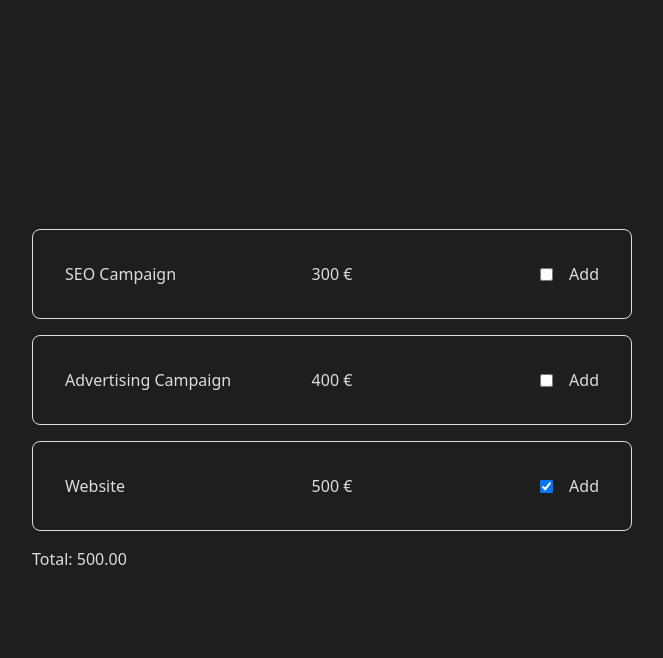
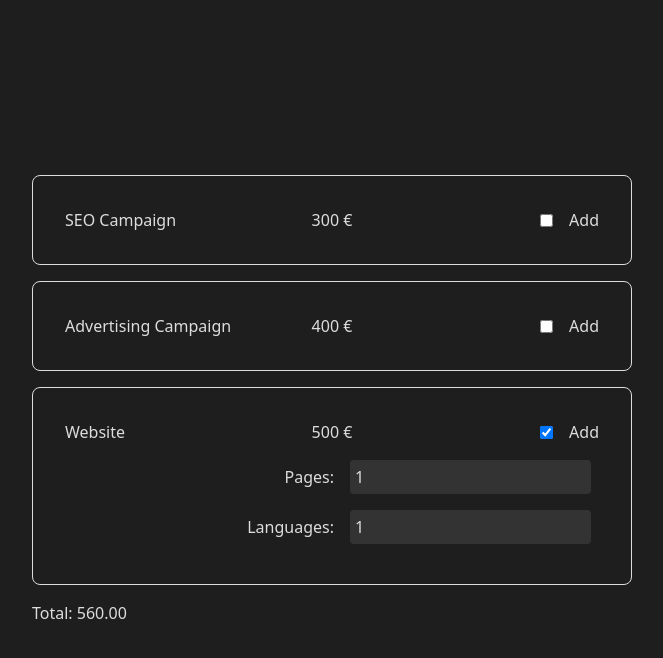
Before and after one commit to H3llynx/6.React, a React (Vite) app: page /6.React/ in a window 1280 px wide. Both pictures are taken after a click on the checkbox "Website". Shown: the top 658 px of the page, without its empty margins (308-971 px from the left). Built offline with nearby package versions, Linux system fonts and the light colour scheme.

Commit message:
refactor/reorganise existing code to try matching feature based architecture

```diff
--- a/src/components/Products/Products.tsx
+++ /dev/null
@@ -1,48 +0,0 @@
-import { useState } from "react";
-import products from "../../config/products.json";
-
-export function Products() {
-    const [selectedProducts, setSelectedProducts] = useState<string[]>([]);
-    const [total, setTotal] = useState<number>(0);
-
-    const toggleProduct = (e: React.ChangeEvent<HTMLInputElement>) => {
-        let productList = [...selectedProducts];
-        if (productList.includes(e.target.value)) {
-            productList = productList.filter((product) => product !== e.target.value);
-        } else {
-            productList = [...productList, e.target.value];
-        }
-        setSelectedProducts(productList);
-        setTotal(products
-            .filter((product) => productList.includes(product.id))
-            .reduce((acc, prod) => acc + prod.price, 0)
-        );
-    };
-
-    return (
-        <section className="flex flex-col gap-1">
-            {products.map((prod) => {
-                return (
-                    <div className="grid grid-cols-3 w-[80vw] items-center p-2 rounded-lg border border-solid border-light hover:border-violet md:w-[600px]">
-                        <label key={prod.id} htmlFor={prod.id}>
-                            <h2>{prod.name}</h2>
-                        </label>
-                        <h3 className="text-center">{prod.price} €</h3>
-                        <div className="flex gap-1 items-center justify-end">
-                            <input
-                                key={prod.id}
-                                id={prod.id}
-                                onChange={(e) => toggleProduct(e)}
-                                type="checkbox"
-                                value={prod.id}
-                            />
-                            Add
-                        </div>
-                    </div>
-                );
-            })}
-
-            <div>Total: {total.toFixed(2)}</div>
-        </section>
-    )
-}
--- /dev/null
+++ b/src/features/components/ProductCheckbox/Product.tsx
@@ -0,0 +1,20 @@
+import type { ProductProps } from "../../types"
+export function ProductCheckbox({ id, name, price, onChange }: ProductProps) {
+    return (
+        <>
+            <label key={id} htmlFor={id}>
+                <h2>{name}</h2>
+            </label>
+            <h3 className="text-center">{price} €</h3>
+            <div className="flex gap-1 items-center justify-end">
+                <input
+                    key={id}
+                    id={id}
+                    onChange={onChange}
+                    type="checkbox"
+                    value={id}
+                />Add
+            </div>
+        </>
+    )
+}
--- /dev/null
+++ b/src/features/components/ProductGroup/ProductGroup.tsx
@@ -0,0 +1,63 @@
+import { useEffect, useState } from "react";
+import products from "../../../config/products.json";
+import type { Product } from "../../types";
+import { ProductCheckbox } from "../ProductCheckbox/Product";
+import { WebFeatures } from "../WebFeatures/WebFeatures";
+
+export function ProductGroup() {
+    const [selectedProducts, setSelectedProducts] = useState<Product[]>([]);
+    const [total, setTotal] = useState<number>(0);
+    const [pages, setPages] = useState<number>(1);
+    const [languages, setLanguages] = useState<number>(1);
+
+    const isWebSelected = selectedProducts.some(product => product.id === "web");
+
+    const toggleProduct = (e: React.ChangeEvent<HTMLInputElement>) => {
+        const productId = e.target.value;
+        let productList = [...selectedProducts];
+        if (productList.some(product => product.id === productId)) {
+            productList = productList.filter((product) => product.id !== productId);
+        } else {
+            const productToAdd = products.find(p => p.id === productId);
+            if (productToAdd) {
+                productList = [...productList, productToAdd];
+            }
+        }
+        setSelectedProducts(productList);
+    };
+
+    useEffect(() => {
+        const productsTotal = selectedProducts.reduce((acc, prod) => acc + prod.price, 0);
+        const pagesTotal = isWebSelected ? pages * 30 : 0;
+        const languagesTotal = isWebSelected ? languages * 30 : 0;
+
+        setTotal(productsTotal + pagesTotal + languagesTotal);
+    }, [selectedProducts, pages, languages, isWebSelected]);
+
+    return (
+        <section className="flex flex-col gap-1">
+            {products.map((prod) => {
+                return (
+                    <div className="grid grid-cols-3 w-[80vw] items-center p-2 rounded-lg border border-solid border-light hover:border-violet md:w-[600px]">
+                        <ProductCheckbox
+                            id={prod.id}
+                            name={prod.name}
+                            price={prod.price}
+                            onChange={(e) => toggleProduct(e)}
+                        />
+                        {prod.id === "web" && isWebSelected &&
+                            <WebFeatures
+                                pages={pages}
+                                setPages={setPages}
+                                languages={languages}
+                                setLanguages={setLanguages}
+                            />}
+
+                    </div>
+                );
+            })}
+
+            <div>Total: {total.toFixed(2)}</div>
+        </section>
+    )
+}
--- /dev/null
+++ b/src/features/components/WebFeatures/WebFeatures.tsx
@@ -0,0 +1,30 @@
+import type { WebFeatures } from "../../types";
+
+export function WebFeatures({ pages, setPages, languages, setLanguages }: WebFeatures) {
+
+
+    const addPages = (e: React.ChangeEvent<HTMLInputElement>) => {
+        setPages(Number(e.target.value))
+    }
+
+    const addLanguages = (e: React.ChangeEvent<HTMLInputElement>) => {
+        setLanguages(Number(e.target.value))
+    }
+
+    return (
+        <>
+            <div className="p-0.5 pt-1 col-span-full text-right">
+                <label>
+                    Pages:
+                    <input type="number" className="bg-grey p-[5px] ml-1 rounded-sm" min="1" value={pages} onChange={(e) => addPages(e)} />
+                </label>
+            </div>
+            <div className="p-0.5 col-span-full text-right">
+                <label>
+                    Languages:
+                    <input type="number" className="bg-grey p-[5px] ml-1 rounded-sm" min="1" value={languages} onChange={(e) => addLanguages(e)} />
+                </label>
+            </div>
+        </>
+    )
+}
--- /dev/null
+++ b/src/features/types.ts
@@ -0,0 +1,19 @@
+export type ProductProps = {
+    id: string;
+    name: string;
+    price: number;
+    onChange: (value: React.ChangeEvent<HTMLInputElement>) => void;
+}
+
+export type Product = {
+    id: string;
+    name: string;
+    price: number;
+}
+
+export type WebFeatures = {
+    pages: number;
+    setPages: (value: number) => void;
+    languages: number;
+    setLanguages: (value: number) => void;
+}
--- a/src/pages/HomePage.tsx
+++ b/src/pages/HomePage.tsx
@@ -1,7 +1,7 @@
-import { Products } from "../components/Products/Products";
+import { ProductGroup } from "../features/components/ProductGroup/ProductGroup";
 
 export function HomePage() {
     return (
-        <Products />
+        <ProductGroup />
     )
 }
--- a/src/styles/index.css
+++ b/src/styles/index.css
@@ -4,6 +4,7 @@
     --spacing: 1rem;
     --color-dark: #1e1e1e;
     --color-light: #dddddd;
+    --color-grey: #333333;
     --color-violet: rgb(100, 69, 255);
 }
 
```
